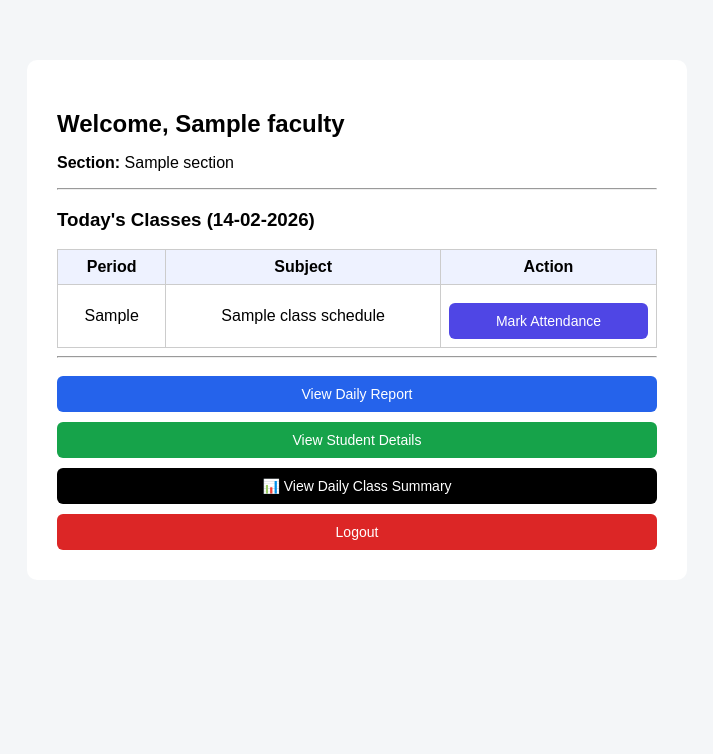
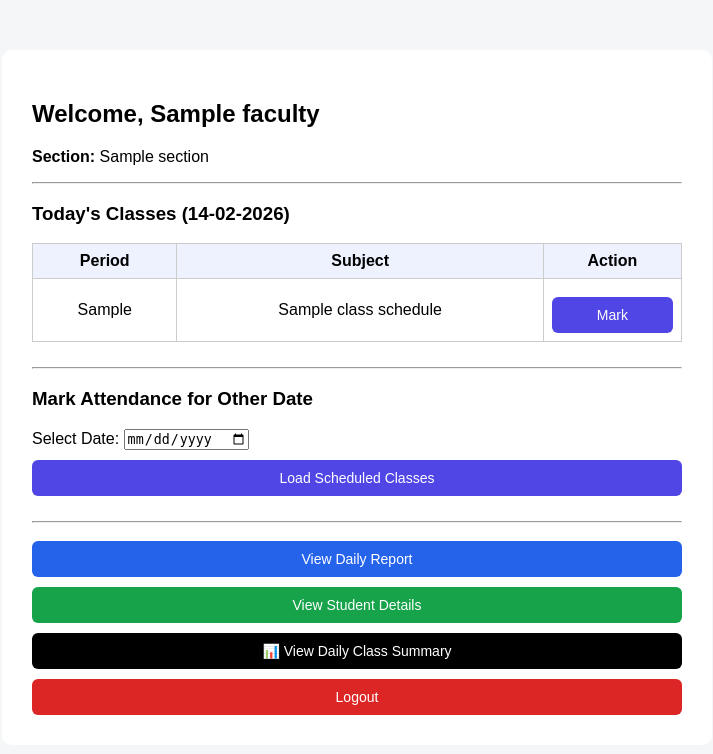
Before and after one commit to lalasamvsr/attendance, a Flask app: page /faculty-dashboard in a window 1280 px wide. Shown: the top 754 px of the page, without its empty margins (283-996 px from the left). Run offline with Flask 3, Linux system fonts and the light colour scheme; the visitor is signed in with stand-in values (Sample User, id 1); a database or web service that is not in the repository returns one stand-in record (values such as "Sample title"); some libraries are stand-ins or nearby versions.

Commit message:
Update faculty_dashboard.html

```diff
--- a/templates/faculty_dashboard.html
+++ b/templates/faculty_dashboard.html
@@ -8,14 +8,11 @@ body{
     background:#f4f6f8;
 }
 .container{
-    width:600px;
-    margin:60px auto;
+    width:650px;
+    margin:50px auto;
     background:white;
     padding:30px;
     border-radius:10px;
-}
-h2{
-    margin-bottom:10px;
 }
 button{
     width:100%;
@@ -46,8 +43,8 @@ th,td{
 th{
     background:#eef2ff;
 }
-.class-box{
-    margin-bottom:10px;
+.section{
+    margin-bottom:25px;
 }
 </style>
 </head>
@@ -61,10 +58,10 @@ th{
 
 <hr>
 
+<div class="section">
 <h3>Today's Classes ({{ today }})</h3>
 
 {% if today_classes %}
-
 <table>
 <tr>
 <th>Period</th>
@@ -77,17 +74,29 @@ th{
 <td>{{ c.period_no }}</td>
 <td>{{ c.subject }}</td>
 <td>
-    <form action="/attendance/{{ c.schedule_id }}" method="GET">
-        <button class="mark">Mark Attendance</button>
-    </form>
+<form action="/attendance/{{ c.schedule_id }}">
+<button class="mark">Mark</button>
+</form>
 </td>
 </tr>
 {% endfor %}
 </table>
-
 {% else %}
 <p style="color:red;">No classes scheduled today.</p>
 {% endif %}
+</div>
+
+<hr>
+
+<div class="section">
+<h3>Mark Attendance for Other Date</h3>
+
+<form action="/load-schedule" method="GET">
+    <label>Select Date:</label>
+    <input type="date" name="date" required>
+    <button class="mark">Load Scheduled Classes</button>
+</form>
+</div>
 
 <hr>
 
```
